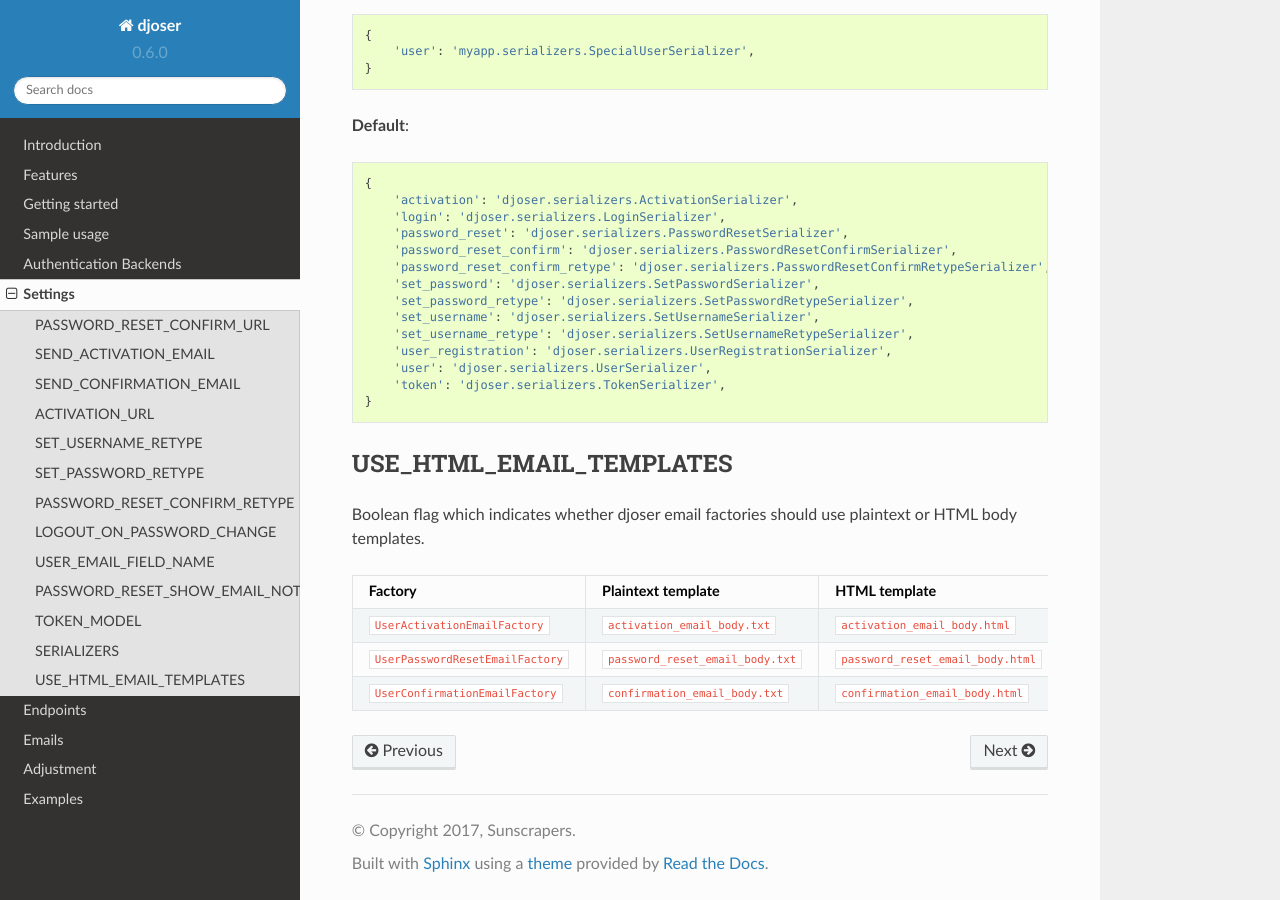
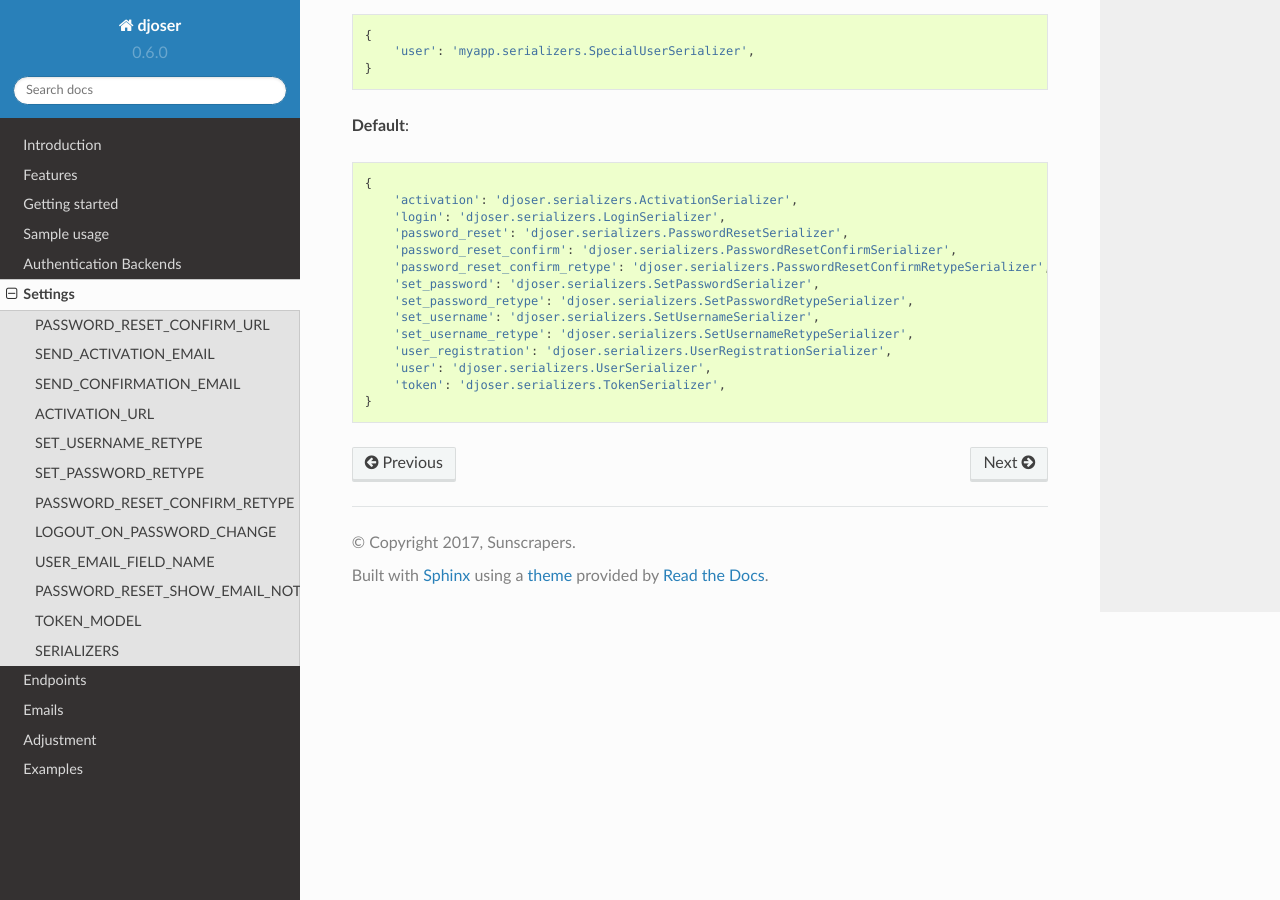
Before and after one commit to sunscrapers/djoser, a Sphinx documentation site: the page built from docs/source/settings.rst, in a window 1280 px wide and 900 px high, scrolled down 2631 px. Built offline with Sphinx 7.4.7 and the Read the Docs theme 2.0.0, drawn with Linux system fonts in a browser that asks for light colours.

Commit message:
Remove unused settings
Remove docs for USE_HTML_EMAIL_TEMPLATES

```diff
--- a/docs/source/settings.rst
+++ b/docs/source/settings.rst
@@ -143,19 +143,3 @@ let's say, one key, all the others will still be used.
         'user': 'djoser.serializers.UserSerializer',
         'token': 'djoser.serializers.TokenSerializer',
     }
-
-USE_HTML_EMAIL_TEMPLATES
-------------------------
-
-Boolean flag which indicates whether djoser email factories should use plaintext
-or HTML body templates.
-
-+-----------------------------------+-----------------------------------+------------------------------------+
-| Factory                           | Plaintext template                | HTML template                      |
-+===================================+===================================+====================================+
-| ``UserActivationEmailFactory``    | ``activation_email_body.txt``     | ``activation_email_body.html``     |
-+-----------------------------------+-----------------------------------+------------------------------------+
-| ``UserPasswordResetEmailFactory`` | ``password_reset_email_body.txt`` | ``password_reset_email_body.html`` |
-+-----------------------------------+-----------------------------------+------------------------------------+
-| ``UserConfirmationEmailFactory``  | ``confirmation_email_body.txt``   | ``confirmation_email_body.html``   |
-+-----------------------------------+-----------------------------------+------------------------------------+
```
Also changed, not shown: 1 other file.
